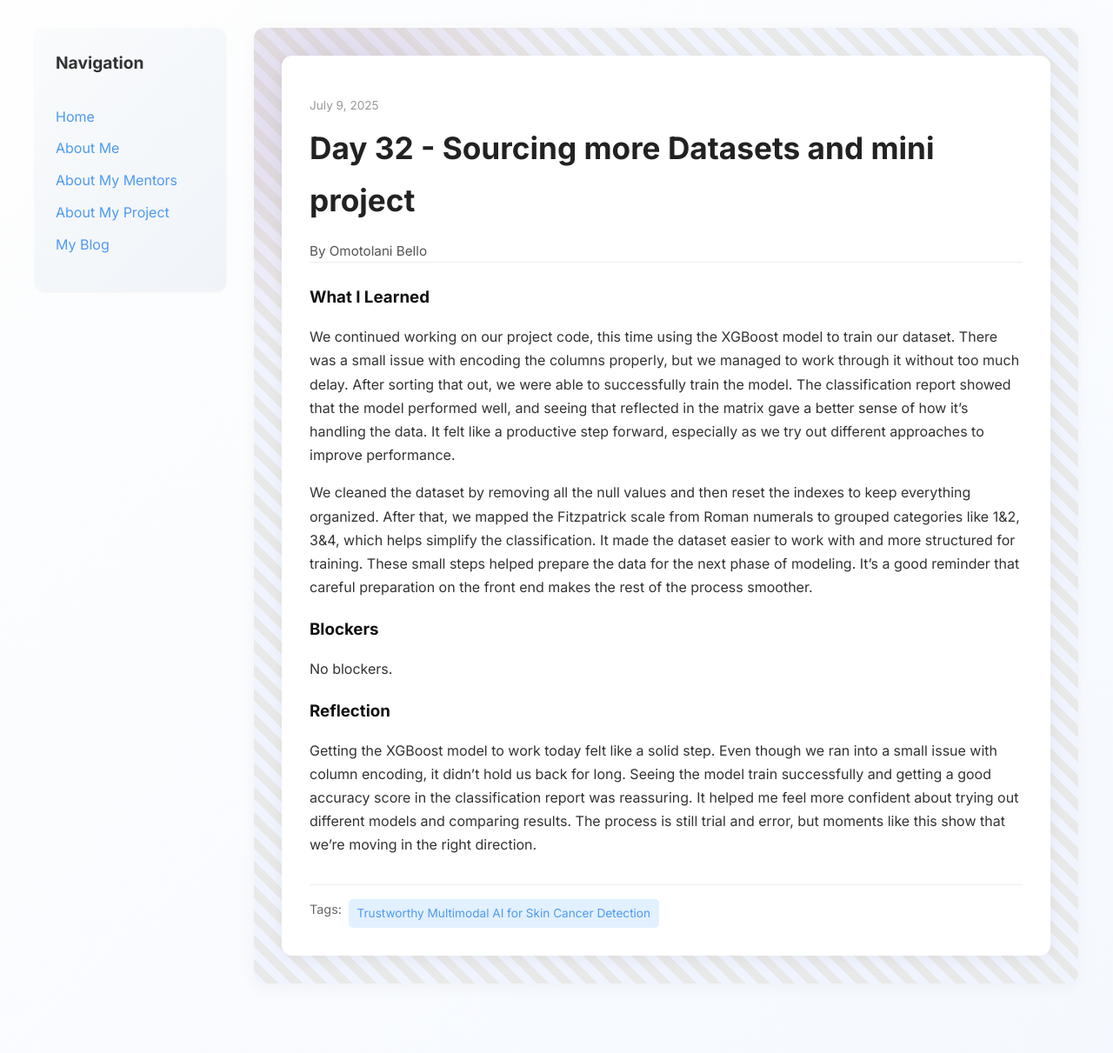
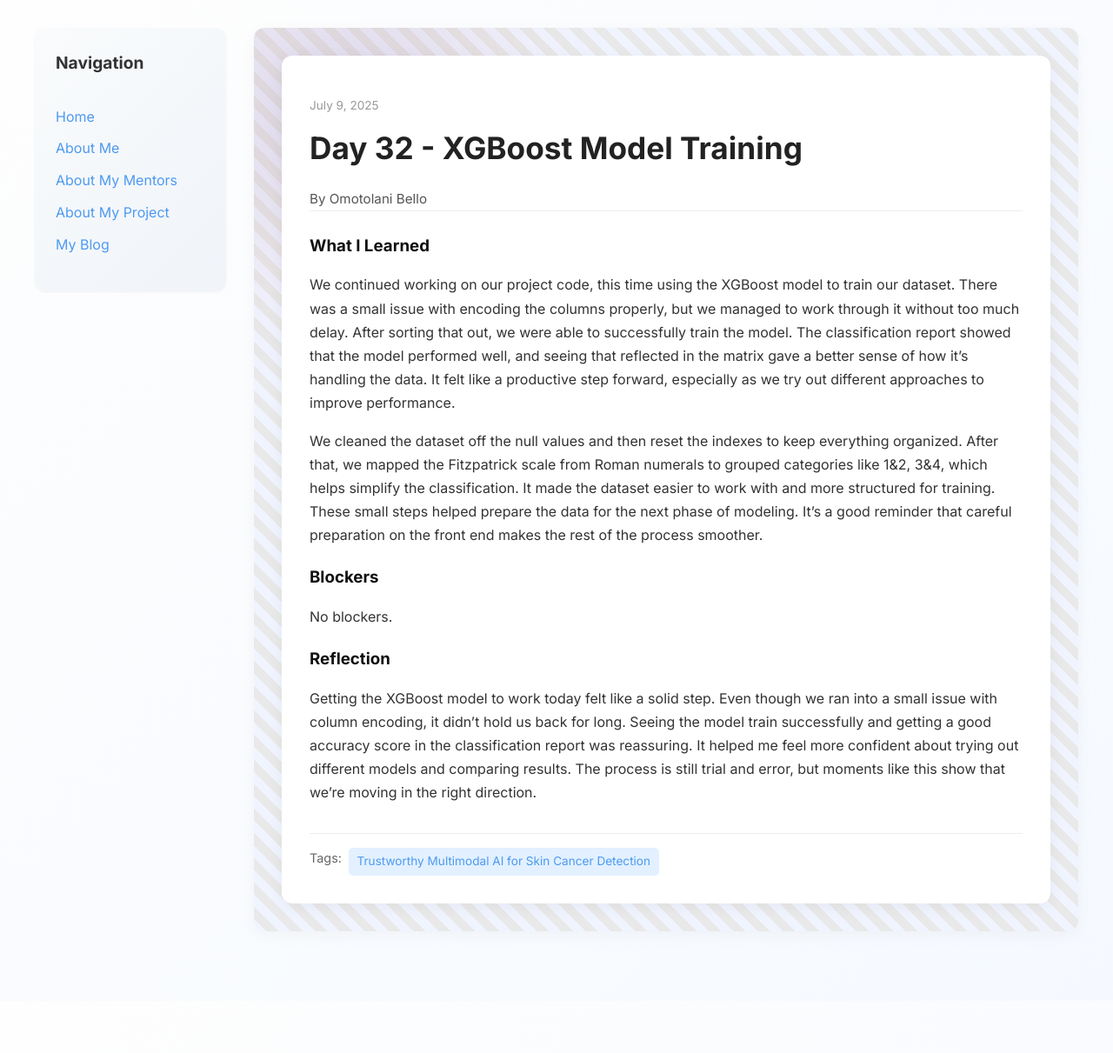
Before and after one commit to TolaniBello/TolaniBello.github.io, a Jekyll site: the page built from _posts/2025-07-09-day-32.md, in a window 1280 px wide. Shown: the whole page at 87% size. Built offline with Jekyll 4.4.1, drawn with Linux system fonts in a browser that asks for light colours; after the commit the page ends 1151 px from its top, so only the background shows below that.

Commit message:
Update 2025-07-09-day-32.md

```diff
--- a/_posts/2025-07-09-day-32.md
+++ b/_posts/2025-07-09-day-32.md
@@ -1,6 +1,6 @@
 ---
 layout: post
-title: "Day 32 - Sourcing more Datasets and mini project"
+title: "Day 32 - XGBoost Model Training"
 date: 2025-07-09
 author: Omotolani Bello
 permalink: /day32.html
@@ -9,7 +9,7 @@ tags: ["Trustworthy Multimodal AI for Skin Cancer Detection"]
 what_i_learned: |
   We continued working on our project code, this time using the XGBoost model to train our dataset. There was a small issue with encoding the columns properly, but we managed to work through it without too much delay. After sorting that out, we were able to successfully train the model. The classification report showed that the model performed well, and seeing that reflected in the matrix gave a better sense of how it’s handling the data. It felt like a productive step forward, especially as we try out different approaches to improve performance.
 
-  We cleaned the dataset by removing all the null values and then reset the indexes to keep everything organized. After that, we mapped the Fitzpatrick scale from Roman numerals to grouped categories like 1&2, 3&4, which helps simplify the classification. It made the dataset easier to work with and more structured for training. These small steps helped prepare the data for the next phase of modeling. It’s a good reminder that careful preparation on the front end makes the rest of the process smoother.
+  We cleaned the dataset off the null values and then reset the indexes to keep everything organized. After that, we mapped the Fitzpatrick scale from Roman numerals to grouped categories like 1&2, 3&4, which helps simplify the classification. It made the dataset easier to work with and more structured for training. These small steps helped prepare the data for the next phase of modeling. It’s a good reminder that careful preparation on the front end makes the rest of the process smoother.
 
 
 
```
